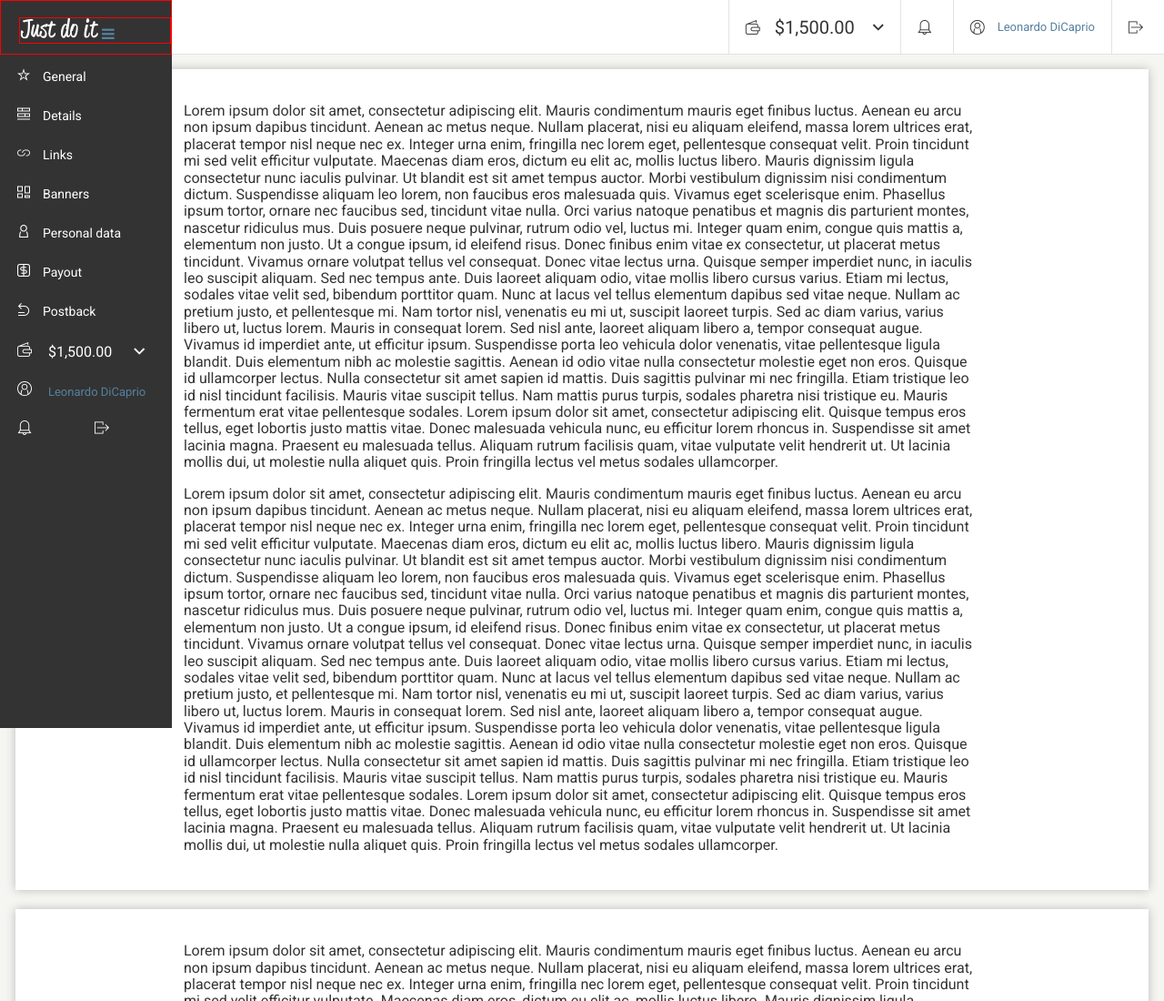
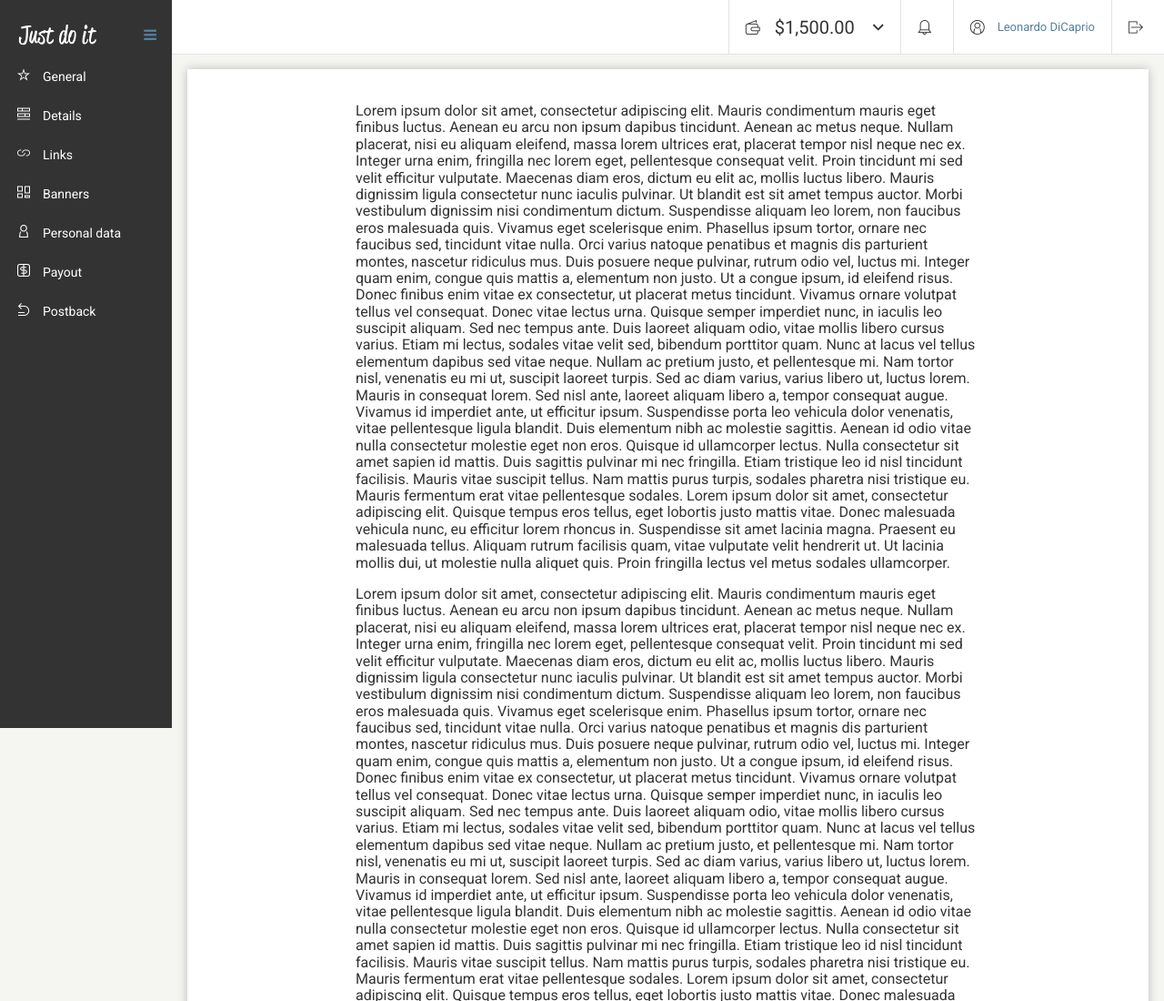
Before and after one commit to JoWos/9, a website: page index.html in a window 1280 px wide. Shown: the top 1100 px of the page at 91% size. Drawn offline with Linux system fonts and the light colour scheme.

Commit message:
Fix navigation

```diff
--- a/index.html
+++ b/index.html
@@ -49,7 +49,7 @@
                 <li><a href="#" class="sidebar-link"><i class="icon-payout"></i>Payout</a></li>
                 <li><a href="#" class="sidebar-link"><i class="icon-postback"></i>Postback</a></li>
             </ul>
-            <ul class="top-bar-sm">
+            <ul class="top-bar-sm"> Dlaczego to nie jest pod menu???
                 <li>
                     <i class="icon-wallet"></i>
                     $1,500.00
--- a/sass/style.scss
+++ b/sass/style.scss
@@ -57,18 +57,37 @@ ul {
 header {
     background-color: $dark;
     height: 40px;
-   /* position: fixed;*/
-    z-index: 2;
+   /* z-index: 2;*/
+    position: fixed;
+    width: 100%;
+    top: 0;
 
     .logo-wrapper {
         background: $dark;
         /*height: 60px;*/
-        width: 189px;
-        border: 1px solid red;
+     /*   width: 100%;*/
+
+        /*display: flex;
+        align-items: center;*/
+
+
 
         .logo {
            /* margin: 18px 0 18px 20px;*/
-            border: 1px solid red;
+           /* padding: 18px 0 18px 20px;*/
+            /*height: 40px;*/
+            display: flex;
+        align-items: center;
+        justify-content: space-between;
+        padding: 0 5px;
+
+
+            i {
+                /*float: right;*/
+                /*margin: 18px 0 18px 20px;*/
+                line-height: 40px;
+              /*  margin-right: 10px;*/
+            }
 
         }
     }
@@ -81,10 +100,10 @@ header {
         display: flex;
         justify-content: space-between;
         height: 60px;
-        width: 100%;
+       /* width: 100%;*/
         background-color: white;
-        position: fixed;
-        top: 0;
+       /* position: fixed;*/
+       /* top: 0;*/
         border-bottom: 1px solid $light-grey;
         z-index: 2;
 
@@ -92,12 +111,15 @@ header {
             background: $dark;
             height: 60px;
             width: 189px;
-            border: 1px solid red;
+
 
             .logo {
                 margin: 18px 0 18px 20px;
-                border: 1px solid red;
+                padding: 0;
 
+                i {
+                    padding-right: 17px;
+                }
             }
         }
 
@@ -275,9 +297,9 @@ header {
                 }
             }
 
-        /* @media (min-width: 992px) {
+            @media (min-width: 992px) {
                 display: none;
-            }*/
+            }
         }
     }
 }
@@ -287,13 +309,19 @@ header {
     height: 100%;
     width: 100%;
     display: block;
+   /* display: flex;
+    flex-direction: column;
+    justify-content: center;*/
 
 
     .nav {
         background-color: $dark;
         font-size: $sidebar-font-size;
         color: white;
-        text-align: center;
+        border: 1px solid green;
+        margin-left: 20%;
+        /*text-align: center; //wyśrodkowuje elementy, ale to centrowanie mi się nie podoba */
+     /*  width: 100%;*/
        /* margin-left: 0; */
        /* padding-left: 0;*/
 
@@ -316,12 +344,16 @@ header {
     .top-bar-sm {
         color: white;
         text-align: center;
+      /*  display: flex;*/
+        /*justify-content: center;
+        /*flex-direction: column;*/
 
         li {
             width: 100%;
             height: 43px;
             padding-top: 15px;
             padding-left: 19px;
+            border: 1px solid yellow;
 
             .icon-wallet {
                 width: 14px;
@@ -361,21 +393,27 @@ header {
 }
 
 .main-wrapper {
-    margin-top: 10px;
+    margin-top: 20px;
     background-color: $background-color;
 
     section {
         background-color: white;
         padding: 10px;
         box-shadow: 0 0 10px $dark-grey;
+        margin: 0px 17px 21px 17px;
+
+        &:first-child {
+            margin-top: 30px;
+        }
     }
 
     @media (min-width: 992px) {
         margin-top: 61px;
+        margin-left: 189px;
 
         section {
-            margin: 0px 17px 21px 17px;
-            padding: 21px 185px 24px 185px;
+           margin: 0px 17px 21px 17px;
+           padding: 21px 185px 24px 185px;
             box-shadow: 0 0 10px $dark-grey;
 
             &:first-child {
```
Also changed, not shown: css/style.css, 1 other file.
